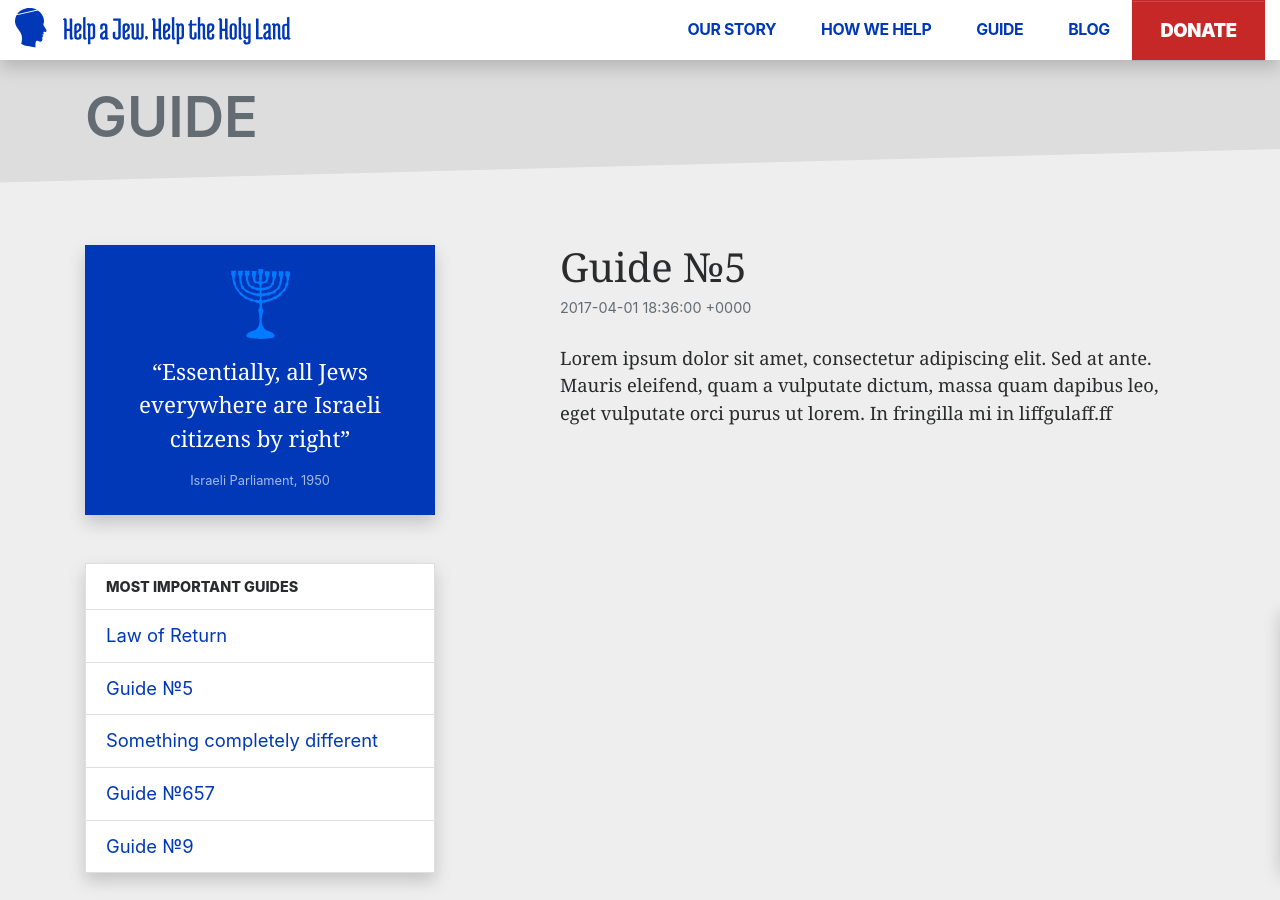
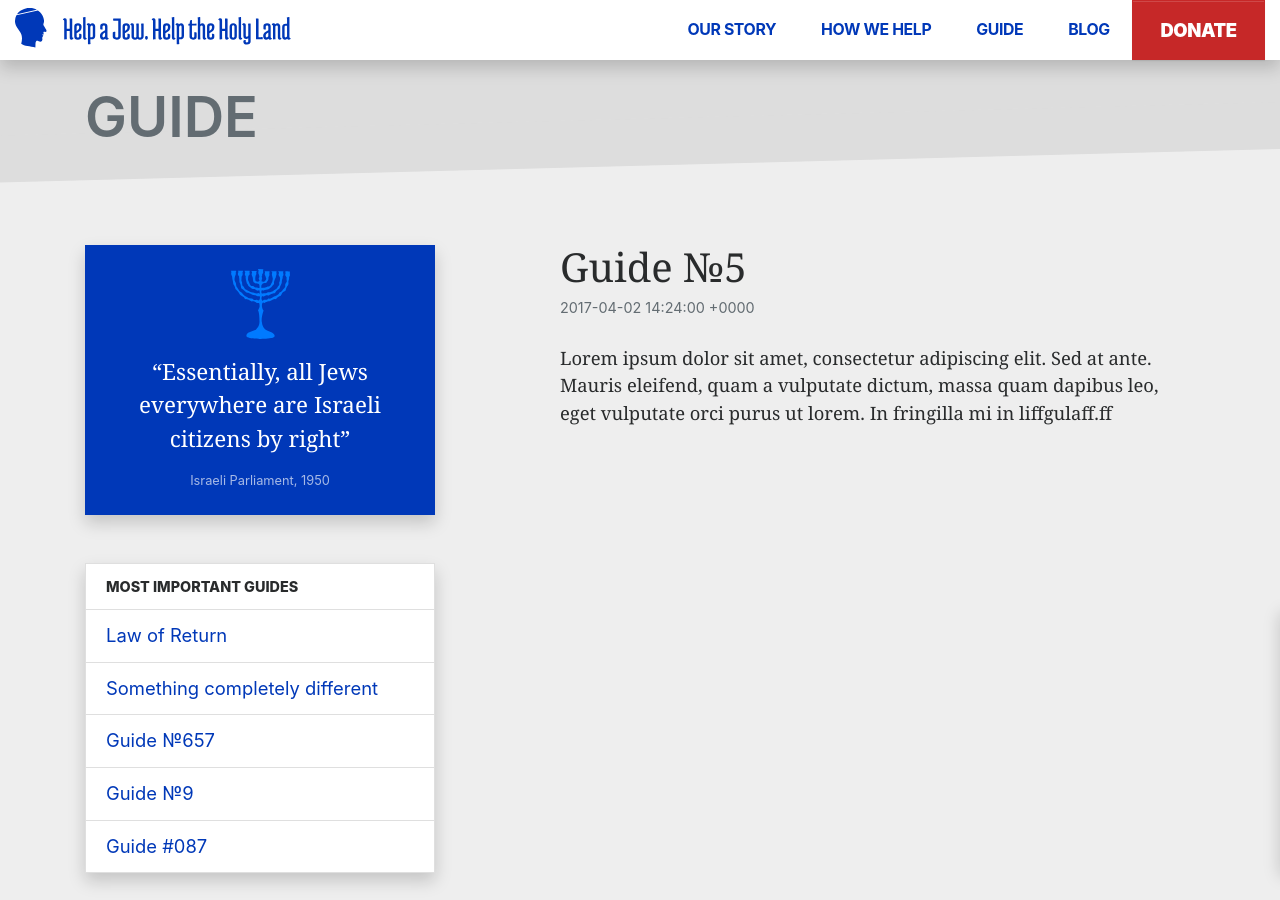
Before and after one commit to vinegredz/haj-1, a Jekyll site: the page built from _guide/test-test.markdown, in a window 1280 px wide and 900 px high. Built offline with Jekyll 4.4.1, drawn with Linux system fonts in a browser that asks for light colours.

Commit message:
Updated Test Test

```diff
--- a/_guide/test-test.markdown
+++ b/_guide/test-test.markdown
@@ -1,6 +1,6 @@
 ---
 title: Guide №5
-date: 2017-04-01 18:36:00 Z
+date: 2017-04-02 14:24:00 Z
 ---
 
 Lorem ipsum dolor sit amet, consectetur adipiscing elit. Sed at ante. Mauris eleifend, quam a vulputate dictum, massa quam dapibus leo, eget vulputate orci purus ut lorem. In fringilla mi in liffgulaff.ff
```
